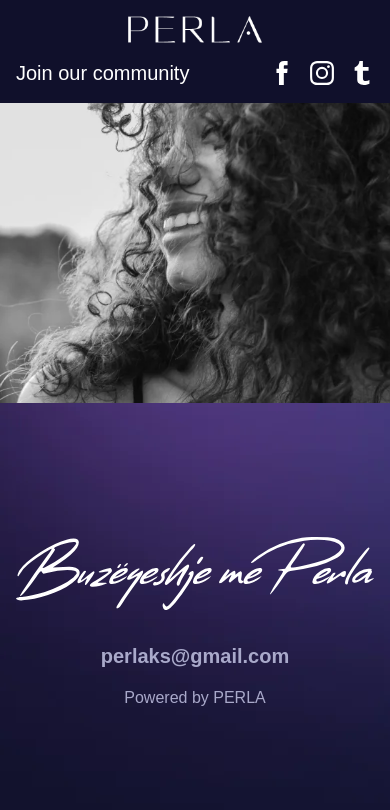
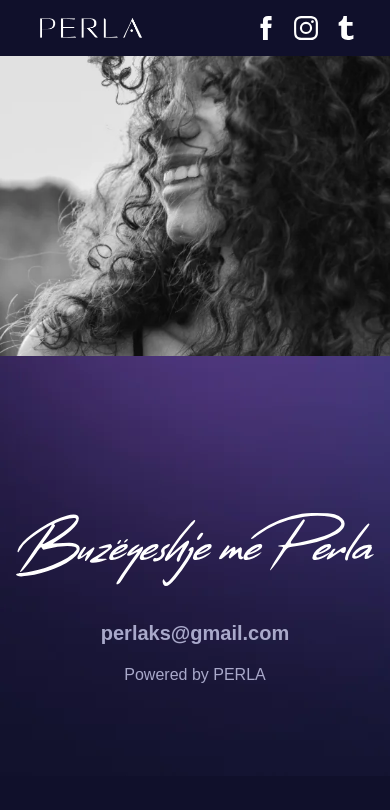
Before and after one commit to kushtrimhyseni/perla, a Next.js app: page / in a window 390 px wide. Shown: the top 810 px of the page. Built offline with nearby package versions, Linux system fonts and the light colour scheme.

Commit message:
Hot fixes

```diff
--- a/app/components/header/Header.jsx
+++ b/app/components/header/Header.jsx
@@ -3,7 +3,7 @@ import { SocialMedia } from "./SocialMedia";
 
 export default function Header() {
   return (
-    <div className="bg-[#10102b] p-4 md:p-0 w-full h-full md:h-16 lg:h-24 flex flex-col md:flex-row justify-between items-center">
+    <div className="bg-[#10102b] p-4 md:p-0 w-full h-full md:h-16 lg:h-24 flex justify-between items-center">
       <Logo />
       <SocialMedia />
     </div>
--- a/app/components/header/Logo.jsx
+++ b/app/components/header/Logo.jsx
@@ -2,7 +2,7 @@ import Image from "next/image";
 import perlaLogo from "../../../public/assets/PerlaLogo.png";
 export const Logo = () => {
   return (
-    <div className="md:px-12 px-28">
+    <div className="md:px-12 px-6">
       <Image src={perlaLogo} width={190} height={40} />
     </div>
   );
--- a/app/components/header/SocialMedia.jsx
+++ b/app/components/header/SocialMedia.jsx
@@ -4,8 +4,8 @@ import { TikTok } from "./social-media/TikTok";
 
 export const SocialMedia = () => {
   return (
-    <div className="w-full flex justify-between items-center max-w-[480px] h-full md:border-l-[1px] md:border-r-[1px] border-slate-400 mr-0 mt-4  md:mt-0 md:mr-12 lg:mr-28">
-      <span className="text-white font-normal text-xl lg:text-2xl pl-0 md:pl-12">
+    <div className="w-full flex justify-end md:justify-between items-end md:items-center max-w-[480px] h-full md:border-l-[1px] md:border-r-[1px] border-slate-400 mr-4 md:mt-0 md:mr-12 lg:mr-28">
+      <span className="text-white font-normal text-xl lg:text-2xl pl-0 md:pl-12 hidden md:block">
         Join our community
       </span>
       <div className="flex gap-4 items-center pr-0 md:pr-12">
```
